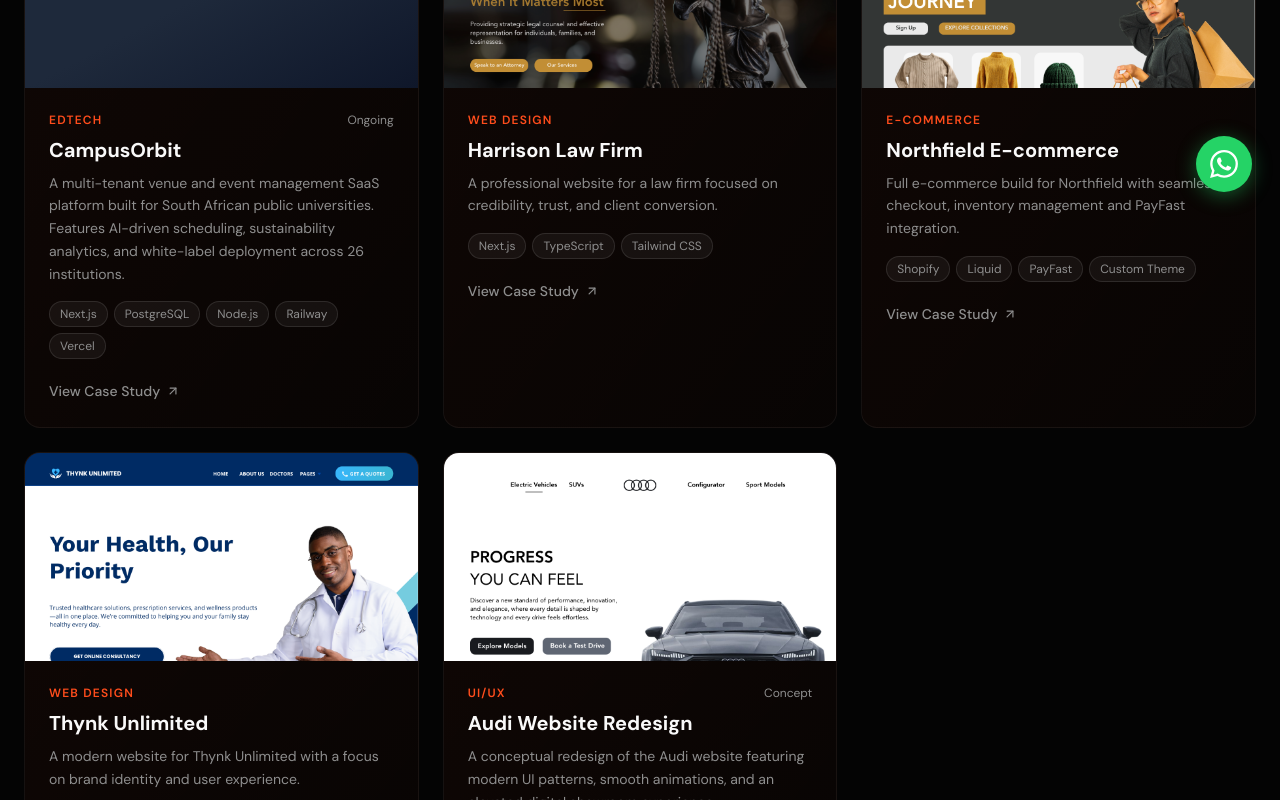
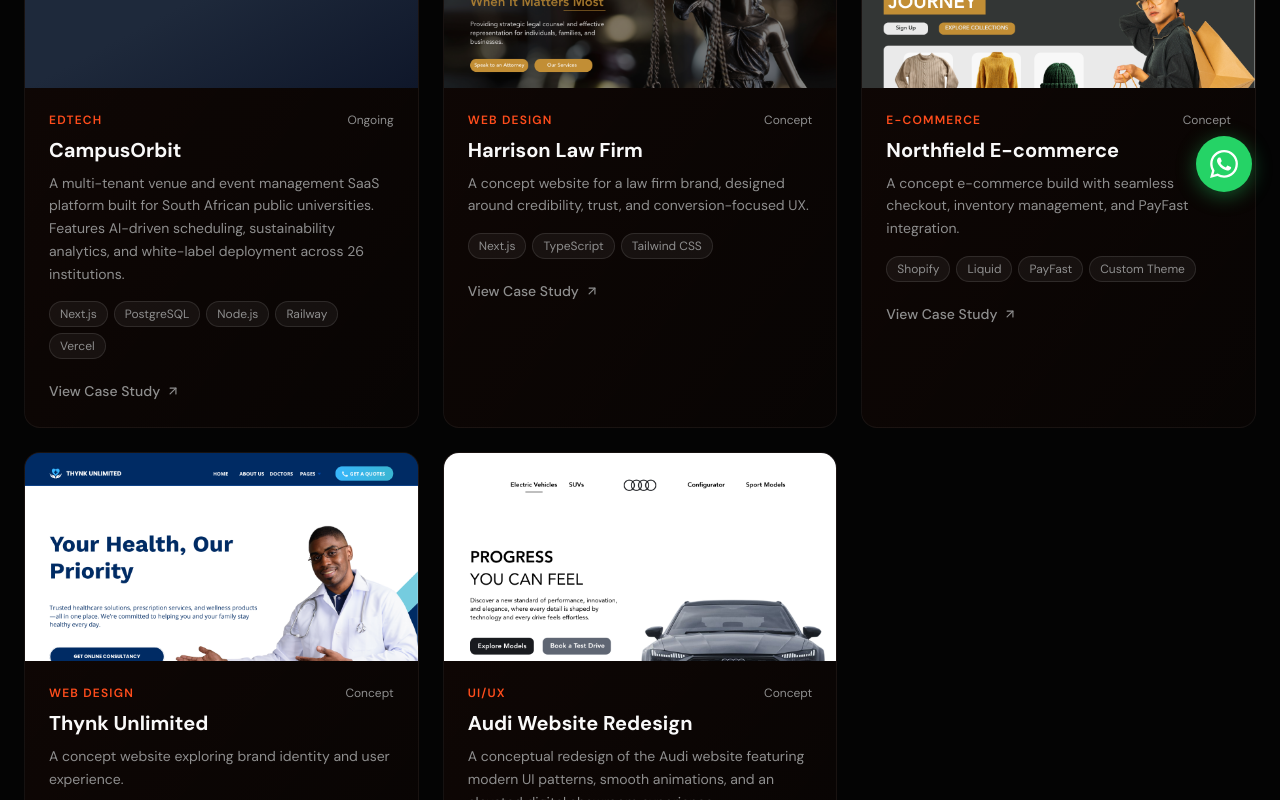
Before and after one commit to IzaTheUIDesigner/izmvh-design-studio, a Next.js app: page /portfolio in a window 1280 px wide. Shown: the part 580-1380 px from the top of the page. Built offline with nearby package versions, Linux system fonts and the light colour scheme.

Commit message:
Reframe self-directed projects, remove implied client relationship

```diff
--- a/app/portfolio/PortfolioClient.tsx
+++ b/app/portfolio/PortfolioClient.tsx
@@ -23,31 +23,31 @@
     id: 1,
     title: 'Harrison Law Firm',
     category: 'Web Design',
-    description: 'A professional website for a law firm focused on credibility, trust, and client conversion.',
+    description: 'A concept website for a law firm brand, designed around credibility, trust, and conversion-focused UX.',
     tags: ['Next.js', 'TypeScript', 'Tailwind CSS'],
     gradient: 'bg-gradient-to-br from-slate-700 via-slate-800 to-slate-900',
     image: '/images/harrison.png',
-    duration: '',
+    duration: 'Concept',
   },
   {
     id: 2,
     title: 'Northfield E-commerce',
     category: 'E-commerce',
-    description: 'Full e-commerce build for Northfield with seamless checkout, inventory management and PayFast integration.',
+    description: 'A concept e-commerce build with seamless checkout, inventory management, and PayFast integration.',
     tags: ['Shopify', 'Liquid', 'PayFast', 'Custom Theme'],
     gradient: 'bg-gradient-to-br from-rose-900/60 via-slate-800 to-slate-900',
     image: '/images/northfield.png',
-    duration: '',
+    duration: 'Concept',
   },
   {
     id: 3,
     title: 'Thynk Unlimited',
     category: 'Web Design',
-    description: 'A modern website for Thynk Unlimited with a focus on brand identity and user experience.',
+    description: 'A concept website exploring brand identity and user experience.',
     tags: ['Next.js', 'Tailwind CSS', 'Framer Motion'],
     gradient: 'bg-gradient-to-br from-blue-900/40 via-slate-800 to-slate-900',
     image: '/images/thynkunlimited.png',
-    duration: '',
+    duration: 'Concept',
   },
   {
     id: 4,
--- a/components/sections/Projects.tsx
+++ b/components/sections/Projects.tsx
@@ -12,19 +12,22 @@
   {
     title: 'Harrison Law Firm',
     category: 'Web Design',
-    description: 'A professional website for a law firm focused on credibility, trust, and client conversion.',
+    duration: 'Concept',
+    description: 'A concept website for a law firm brand, designed around credibility, trust, and conversion-focused UX.',
     image: '/images/harrison.png',
   },
   {
     title: 'Northfield E-commerce',
     category: 'E-commerce',
-    description: 'Full e-commerce build for Northfield with seamless checkout, inventory management and PayFast integration.',
+    duration: 'Concept',
+    description: 'A concept e-commerce build with seamless checkout, inventory management, and PayFast integration.',
     image: '/images/northfield.png',
   },
   {
     title: 'Thynk Unlimited',
     category: 'Web Design',
-    description: 'A modern website for Thynk Unlimited with a focus on brand identity and user experience.',
+    duration: 'Concept',
+    description: 'A concept website exploring brand identity and user experience.',
     image: '/images/thynkunlimited.png',
   },
 ]
@@ -82,7 +85,7 @@
                   className="w-full h-48 object-cover object-top transition-transform duration-500 group-hover:scale-105"
                 />
                 <span className={`absolute top-2.5 right-2.5 px-3 py-2 text-[10px] text-heading opacity-0 group-hover:opacity-100 transition-opacity ${panel}`}>
-                  {project.category}
+                  {project.category}{project.duration ? ` · ${project.duration}` : ''}
                 </span>
               </div>
 
```
